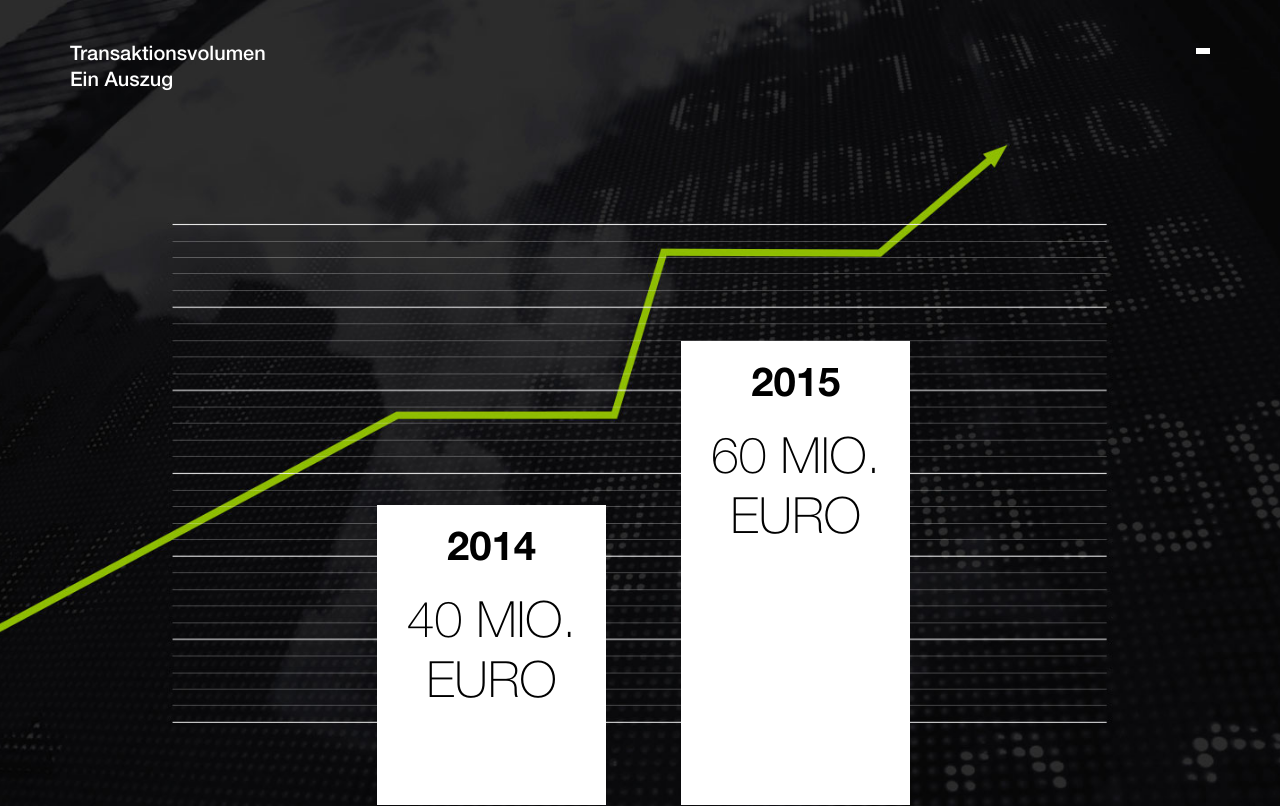
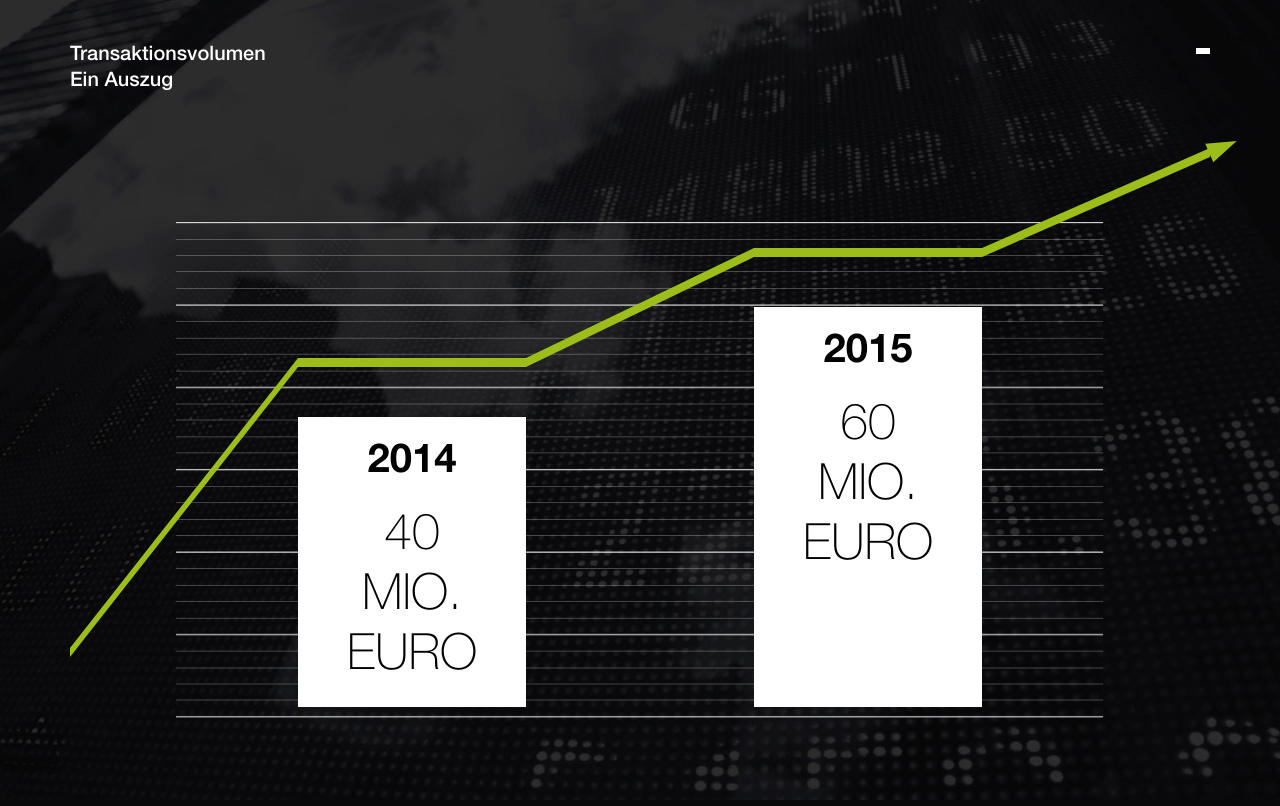
Before and after one commit to kvsemenoff/konstantin, a PHP site: page /Transaktionsvolumen.php in a window 1280 px wide. Run offline with PHP 8.4, Linux system fonts and the light colour scheme; style sheets or scripts are compiled from the project's sources; some libraries are stand-ins or nearby versions.

Commit message:
график

```diff
--- a/Transaktionsvolumen.php
+++ b/Transaktionsvolumen.php
@@ -40,27 +40,87 @@
     <div class="container">
 	    <div class="row">
 		    <div class="col-md-12 col-sm-12 col-xs-12">
-			    <div class="ah-transakvolwrap">
-					<div class="row">
-						<div class="col-md-6 col-sm-6 col-xs-12">
+				<div class="az-col">
+					<div class="ah-arr ah-arr1"></div>
+				</div>
+				<div class="az-col">
+					<div class="ah-arr ah-arr2"></div>
 					<div class="ah-transleft">
 						<span class="ah-transakvol-title">2014</span>
 						<span class="ah-transakvol-text">40 MIO.<br>EURO</span>
 					</div>
 				</div>
-						<div class="col-md-6 col-sm-6 col-xs-12">
+				<div class="az-col">
+					<div class="ah-arr ah-arr3"></div>
+				</div>
+				<div class="az-col">
+					<div class="ah-arr ah-arr4"></div>
 					<div class="ah-transright">
 						<span class="ah-transakvol-title">2015</span>
 						<span class="ah-transakvol-text">60 MIO.<br>EURO</span>
 					</div>
 				</div>
+				<div class="az-col">
+					<div class="ah-arr ah-arr5"></div>
+					<div class="az-arrow"></div>
 				</div>
-				</div>
+				<div class="clearfix"></div>
+
+
+
+
 		    </div>
 	    </div>
     </div>
 </section>
+<script>
+	var az_deg = function(a, b){
+		return Math.atan(a/b)/Math.PI*180;
+	};
+	$(document).ready(function(){
+		var start = 50;
+		var h1 = 340;
+		var h2 = 450;
+		var h3 = 550;
+		var w1 = $('.az-col').width();
+		$('.ah-arr1').css({
+			'bottom' : start + 'px',
+			'left' : '0px',
+			'transform': 'skewY(' + -az_deg(h1-start, w1) + 'deg)'
+		});
+		$('.ah-arr2').css({
+			'bottom' : h1 + 'px',
+			'left' : '0px',
+		});
+		$('.ah-arr3').css({
+			'bottom' : h1 + 'px',
+			'left' : '0px',
+			'transform': 'skewY(' + -az_deg(h2-h1, w1) + 'deg)'
+		});
+		$('.ah-arr4').css({
+			'bottom' : h2 + 'px',
+			'left' : '0px',
+		});
+		$('.ah-arr5').css({
+			'bottom' : h2 + 'px',
+			'left' : '0px',
+			'transform': 'skewY(' + -az_deg(h3-h2, w1) + 'deg)'
+		});
+		$('.az-arrow').css({
+			'bottom' : h2 + 'px',
+			'left' : '-1%',
+			'transform': 'rotate(' + -az_deg(h3-h2, w1) + 'deg)',
+		});
+		$('.az-arrow').animate({
+			'bottom' : h3 + 'px',
+			'left' : '99%',
+			// 'transform': 'rotate(' + -az_deg(h3-h2, w1) + 'deg)',
+		}, 5000);
+		$('.ah-transleft').height(h1-100);
+		$('.ah-transright').height(h2-100);
+	});
 
+</script>
 <div class="clearfix"></div>
 
 
--- a/css/style2.css
+++ b/css/style2.css
@@ -26,20 +26,20 @@
   margin-top: 109px; }
 
 .ah-transleft, .ah-transright {
-  position: static;
+  position: absolute;
   background-color: #fff;
   padding: 25px 30px;
-  text-align: center; }
+  text-align: center;
+  width: 100%; }
 
 .ah-transleft {
   min-height: none;
-  top: 0;
-  left: 0;
-  margin-bottom: 30px; }
+  bottom: 0;
+  left: 0; }
 
 .ah-transright {
   min-height: none;
-  top: 0;
+  bottom: 0;
   left: 0; }
 
 .ah-transakvol-title {
@@ -100,49 +100,7 @@
 
 @media only screen and (min-width: 768px) {
   .ah-transakvolbody {
-    background: url(../img/ah-transakvol.jpg) top center no-repeat;
-    background-size: cover !important; }
-
-  .ah-transleft, .ah-transright {
-    position: absolute; }
-
-  .ah-transleft {
-    min-height: 300px;
-    top: 259px;
-    left: 29%;
-    margin-bottom: 0px; }
-
-  .ah-transright {
-    min-height: 464px;
-    top: 95px;
-    left: 10%; } }
-@media only screen and (min-width: 992px) {
-  .ah-transleft, .ah-transright {
-    position: absolute; }
-
-  .ah-transleft {
-    min-height: 300px;
-    top: 259px;
-    left: 45%;
-    margin-bottom: 0px; }
-
-  .ah-transright {
-    min-height: 464px;
-    top: 95px;
-    left: 7%; } }
-@media only screen and (min-width: 1200px) {
-  .ah-transleft, .ah-transright {
-    position: absolute; }
-
-  .ah-transleft {
-    min-height: 300px;
-    top: 259px;
-    left: 55%;
-    margin-bottom: 0px; }
-
-  .ah-transright {
-    min-height: 464px;
-    top: 95px;
-    left: 7%; } }
+    background: url(../img/ah-transakvol_xs.jpg) top center no-repeat;
+    background-size: cover !important; } }
 
 /*# sourceMappingURL=style2.css.map */
--- a/css/style2.scss
+++ b/css/style2.scss
@@ -34,21 +34,22 @@
 	margin-top: 109px;
 }
 .ah-transleft, .ah-transright{
-	position: static;
+	position: absolute;
 	background-color: #fff;
 	padding: 25px 30px;
 	text-align: center;
+	width: 100%;
 	// top: 0px;
 }
 .ah-transleft{
 	min-height: none;
-	top: 0;
+	bottom: 0;
 	left: 0;
-	margin-bottom: 30px;
+	// margin-bottom: 30px;
 }
 .ah-transright{
 	min-height: none;
-	top: 0;
+	bottom: 0;
 	left: 0;
 }
 .ah-transakvol-title{
@@ -125,57 +126,57 @@
 
 @media only screen and (min-width : 768px) {
 	.ah-transakvolbody{
-		background: url(../img/ah-transakvol.jpg) top center no-repeat;
+		background: url(../img/ah-transakvol_xs.jpg) top center no-repeat;
 		// min-height: 900px;
 		background-size: cover !important;
 	}
 	.ah-transleft, .ah-transright{
-		position: absolute;
+		// position: absolute;
 	}
 	.ah-transleft{
-		min-height: 300px;
-		top: 259px;
-		left: 29%;
-		margin-bottom: 0px;
+		// min-height: 300px;
+		// top: 259px;
+		// left: 29%;
+		// margin-bottom: 0px;
 	}
 	.ah-transright{
-		min-height: 464px;
-		top: 95px;
-		left: 10%;
+		// min-height: 464px;
+		// top: 95px;
+		// left: 10%;
 	}
 }
 
 @media only screen and (min-width : 992px) {
-	.ah-transleft, .ah-transright{
-		position: absolute;
-	}
-	.ah-transleft{
-		min-height: 300px;
-		top: 259px;
-		left: 45%;
-		margin-bottom: 0px;
-	}
-	.ah-transright{
-		min-height: 464px;
-		top: 95px;
-		left: 7%;
-	}
+	// .ah-transleft, .ah-transright{
+	// 	position: absolute;
+	// }
+	// .ah-transleft{
+	// 	min-height: 300px;
+	// 	top: 259px;
+	// 	left: 45%;
+	// 	margin-bottom: 0px;
+	// }
+	// .ah-transright{
+	// 	min-height: 464px;
+	// 	top: 95px;
+	// 	left: 7%;
+	// }
 }
 @media only screen and (min-width : 1200px) {
-	.ah-transleft, .ah-transright{
-		position: absolute;
-	}
-	.ah-transleft{
-		min-height: 300px;
-		top: 259px;
-		left: 55%;
-		margin-bottom: 0px;
-	}
-	.ah-transright{
-		min-height: 464px;
-		top: 95px;
-		left: 7%;
-	}
+	// .ah-transleft, .ah-transright{
+	// 	position: absolute;
+	// }
+	// .ah-transleft{
+	// 	min-height: 300px;
+	// 	top: 259px;
+	// 	left: 55%;
+	// 	margin-bottom: 0px;
+	// }
+	// .ah-transright{
+	// 	min-height: 464px;
+	// 	top: 95px;
+	// 	left: 7%;
+	// }
 }
 
 .col-md-1, .col-md-2, .col-md-3, .col-md-4, .col-md-5, .col-md-6, .col-md-7, .col-md-8, .col-md-9, .col-md-10, .col-md-11, .col-md-12 {
--- a/css/style3.css
+++ b/css/style3.css
@@ -210,6 +210,35 @@ body, html {
     margin-left: 0px !important; }
 
 /*slider*/
+/*graph*/
+@keyframes len {
+  0% {
+    width: 0%; }
+  100% {
+    width: 100%; } }
+.az-col {
+  width: 20%;
+  float: left;
+  position: relative;
+  height: 570px; }
+
+.ah-arr {
+  position: absolute;
+  width: 100%;
+  height: 9px;
+  background: #9dbd1a;
+  transform-origin: 0px 0px;
+  animation: len 5s ease-in-out; }
+
+.az-arrow {
+  position: absolute;
+  border-left: 30px solid #9dbd1a;
+  border-top: 10px solid transparent;
+  border-bottom: 10px solid transparent;
+  width: 0px;
+  height: 0px; }
+
+/*graph*/
 /*margins*/
 .az-margin-bottom45 {
   margin-bottom: 45px; }
--- a/css/style3.scss
+++ b/css/style3.scss
@@ -264,6 +264,45 @@ body, html{
 /*slider*/
 
 
+/*graph*/
+@keyframes len{
+    0%{
+        width: 0%;
+    }
+    100%{
+        width: 100%;
+    }
+}
+
+
+.az-col{
+    width: 20%;
+    float: left;
+    position: relative;
+    height: 570px;
+    // outline: 1px solid red;
+}
+.ah-arr{
+    position: absolute;
+    width: 100%;
+    height: 9px;
+    background: #9dbd1a;
+    transform-origin: 0px 0px;
+    // transform: skewY(-40deg);
+    animation: len 5s ease-in-out;
+}
+.az-arrow{
+    position: absolute;
+    // top: 50%;
+    // right: -7px;
+    border-left: 30px solid #9dbd1a;
+    border-top: 10px solid transparent;
+    border-bottom: 10px solid transparent;
+    width: 0px;
+    height: 0px;
+}
+/*graph*/
+
 
 /*margins*/
 .az-margin-bottom45{
```
Also changed, not shown: 2 other files. Lines whose indentation alone changed are shown as unchanged.
